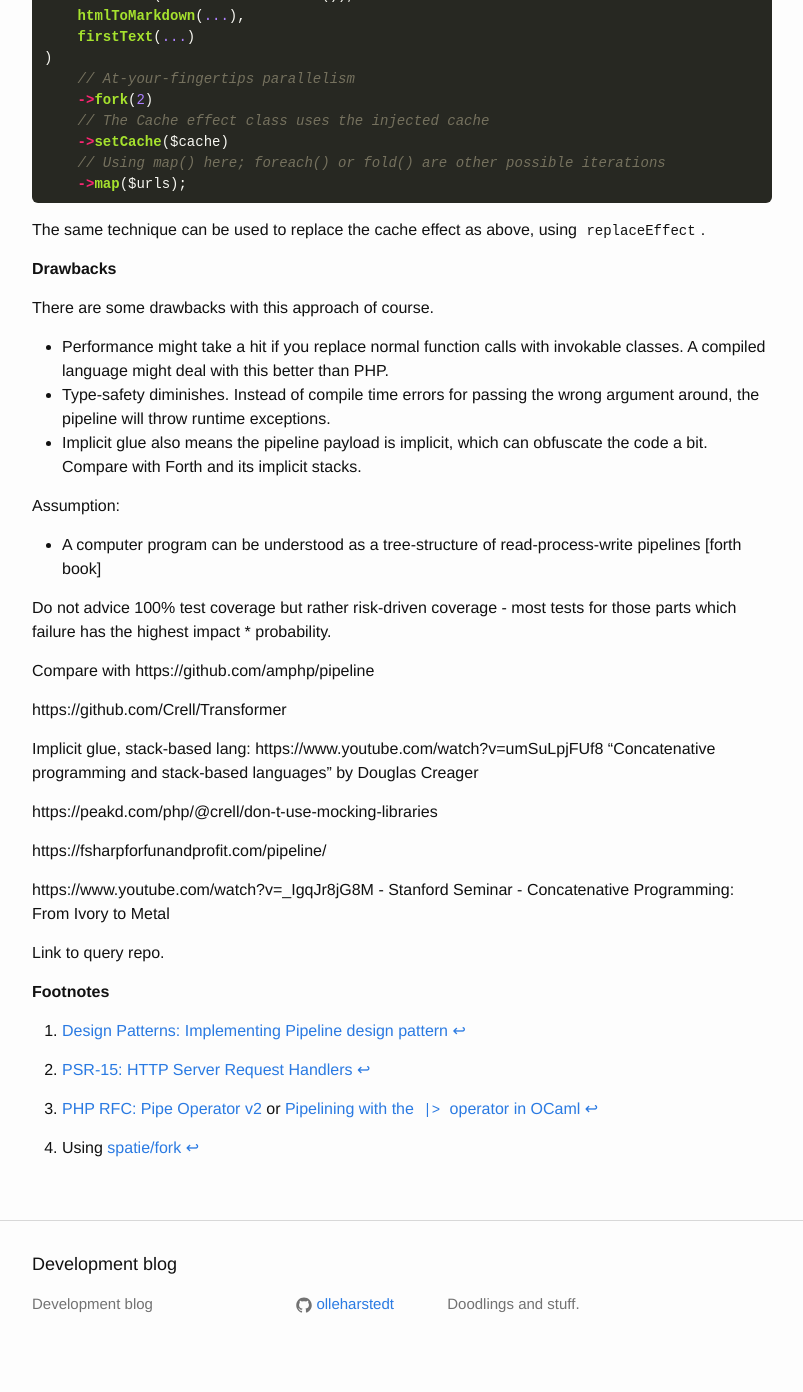
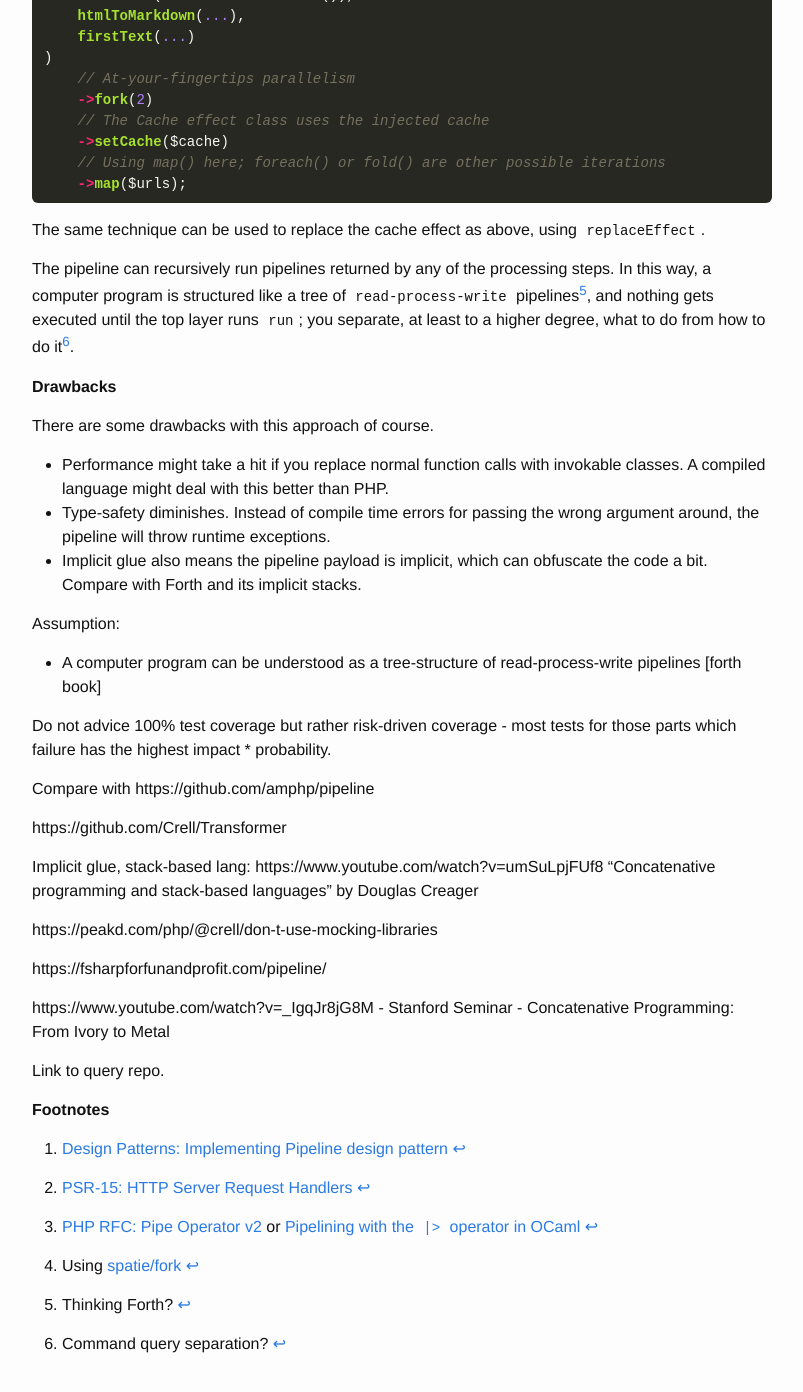
Before and after one commit to olleharstedt/olleharstedt.github.io, a Jekyll site: the page built from _posts/2023-10-19-100-percent-coverage-zero-mocking.markdown, in a window 1280 px wide and 1400 px high, scrolled down 2820 px. Shown: the top 1392 px of the window, without its empty margins (238-1041 px from the left). Built offline with Jekyll 4.4.1, drawn with Linux system fonts in a browser that asks for light colours; nearby versions of some CDN libraries.

Commit message:
Update 2023-10-19-100-percent-coverage-zero-mocking.markdown

```diff
--- a/_posts/2023-10-19-100-percent-coverage-zero-mocking.markdown
+++ b/_posts/2023-10-19-100-percent-coverage-zero-mocking.markdown
@@ -126,6 +126,8 @@ $result = pipe(
 
 The same technique can be used to replace the cache effect as above, using `replaceEffect`.
 
+The pipeline can recursively run pipelines returned by any of the processing steps. In this way, a computer program is structured like a tree of `read-process-write` pipelines[^5], and nothing gets executed until the top layer runs `run`; you separate, at least to a higher degree, what to do from how to do it[^6].
+
 **Drawbacks**
 
 There are some drawbacks with this approach of course.
@@ -160,3 +162,5 @@ Link to query repo.
 [^2]: [PSR-15: HTTP Server Request Handlers](https://www.php-fig.org/psr/psr-15)
 [^3]: [PHP RFC: Pipe Operator v2](https://wiki.php.net/rfc/pipe-operator-v2) or [Pipelining with the `|>` operator in OCaml](https://blog.shaynefletcher.org/2013/12/pipelining-with-operator-in-ocaml.html)
 [^4]: Using [spatie/fork](https://github.com/spatie/fork)
+[^5]: Thinking Forth?
+[^6]: Command query separation?
```
